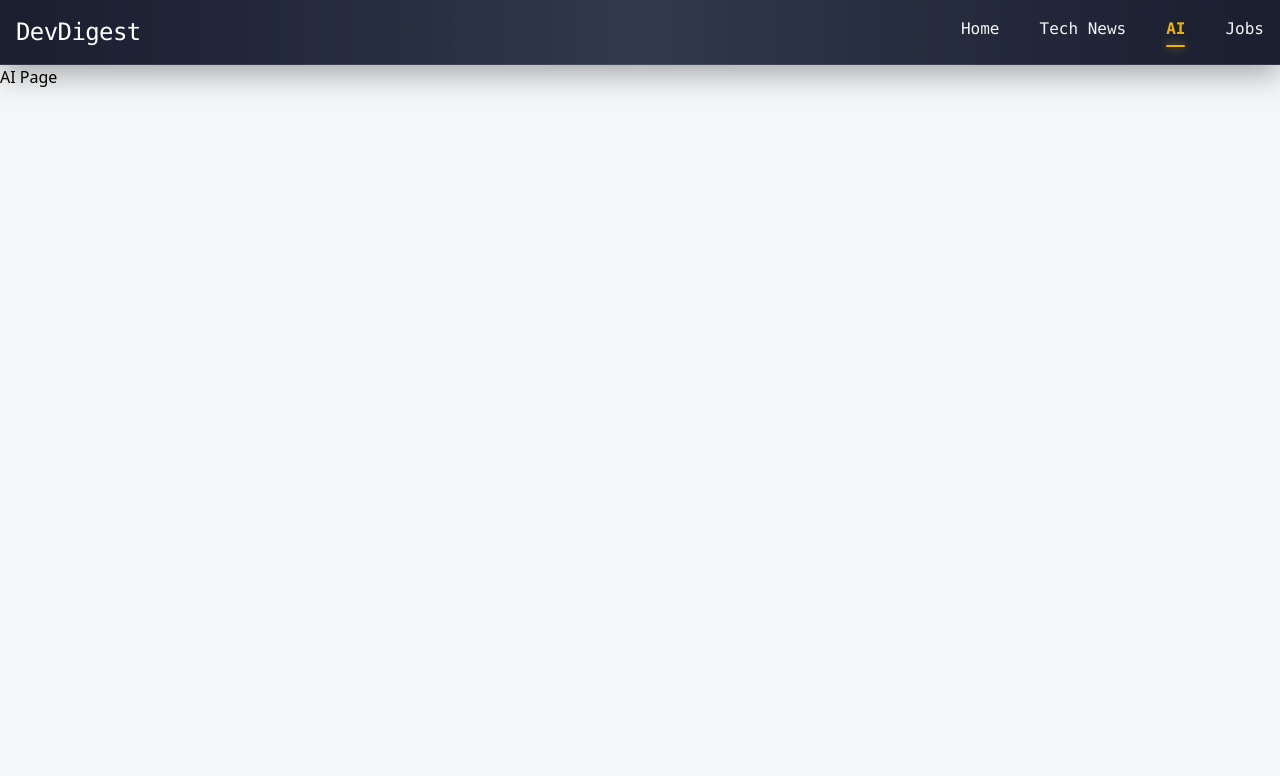
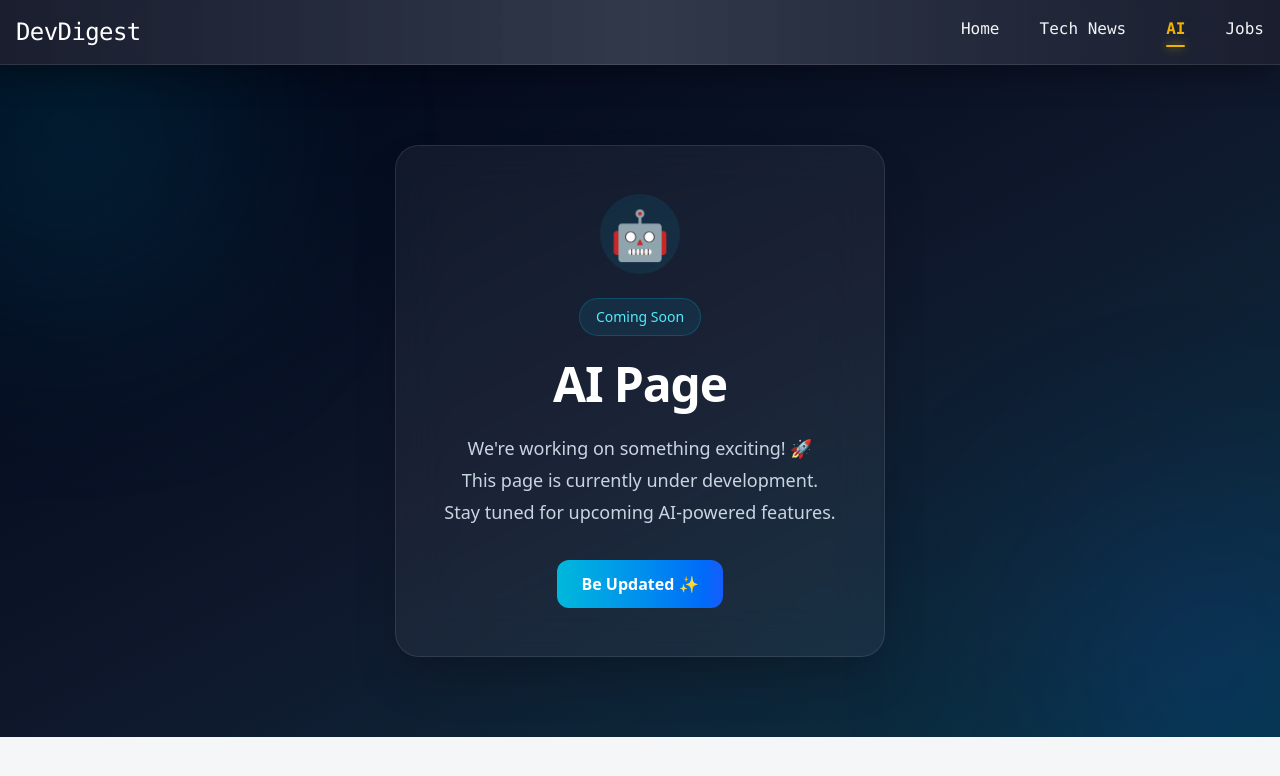
Before and after one commit to raushan-sinha/devdigest, a Next.js app: page /ai in a window 1280 px wide. Shown: the top 776 px of the page. Built offline with nearby package versions, Linux system fonts and the light colour scheme.

Commit message:
Implemented UI features for AI page updation

```diff
--- a/app/ai/page.tsx
+++ b/app/ai/page.tsx
@@ -1,7 +1,40 @@
-export default function ai() {
+export default function AI() {
     return (
-        <>
-            <h1>AI Page</h1>
-        </>
+        <section className="relative flex min-h-[80vh] items-center justify-center overflow-hidden bg-gradient-to-br from-slate-950 via-slate-900 to-cyan-950 px-4 py-20">
+
+            {/* Background Glow */}
+            <div className="absolute -top-20 -left-20 h-72 w-72 rounded-full bg-cyan-500/20 blur-[120px]" />
+            <div className="absolute -bottom-20 -right-20 h-72 w-72 rounded-full bg-blue-600/20 blur-[120px]" />
+
+            <div className="relative mx-auto max-w-2xl rounded-3xl border border-white/10 bg-white/5 p-8 text-center shadow-2xl backdrop-blur-xl sm:p-12">
+
+                <div className="mx-auto flex h-20 w-20 items-center justify-center rounded-full bg-cyan-500/10 text-5xl">
+                    🤖
+                </div>
+
+                <span className="mt-6 inline-flex rounded-full border border-cyan-400/20 bg-cyan-500/10 px-4 py-2 text-sm font-medium text-cyan-300">
+                    Coming Soon
+                </span>
+
+                <h1 className="mt-6 text-4xl font-extrabold tracking-tight text-white sm:text-5xl">
+                    AI Page
+                </h1>
+
+                <p className="mt-6 text-base leading-8 text-slate-300 sm:text-lg">
+                    We're working on something exciting! 🚀
+                    <br />
+                    This page is currently under development.
+                    <br />
+                    Stay tuned for upcoming AI-powered features.
+                </p>
+
+                <div className="mt-8">
+                    <span className="inline-flex rounded-xl bg-gradient-to-r from-cyan-500 to-blue-600 px-6 py-3 font-semibold text-white">
+                        Be Updated ✨
+                    </span>
+                </div>
+
+            </div>
+        </section>
     );
 }
```
